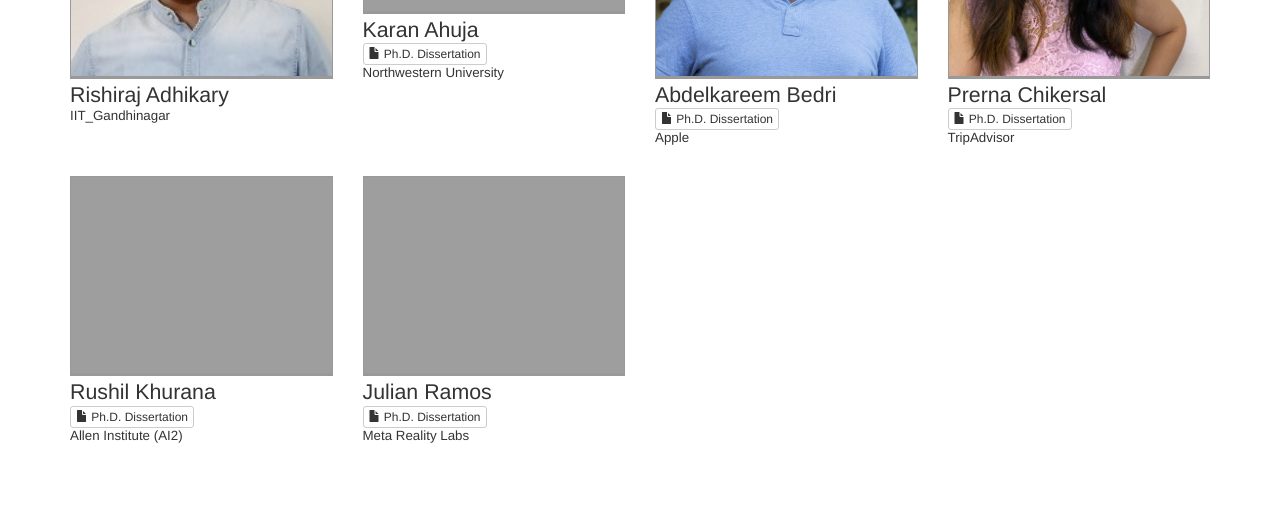
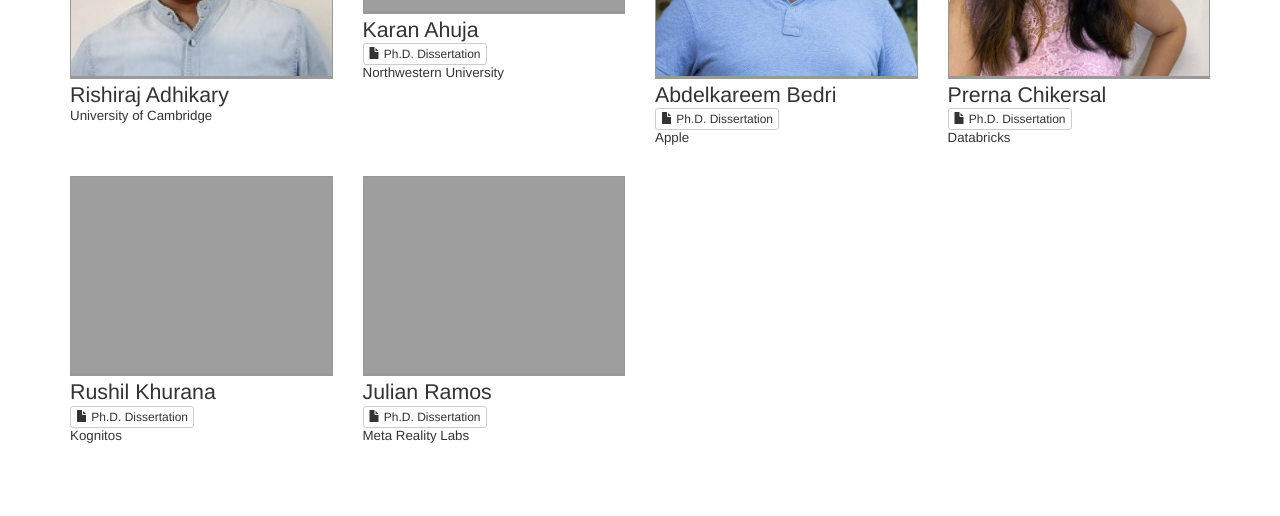
Before and after one commit to cmusmashlab/cmusmashlab.github.io, a Jekyll site: the page built from members/index.html, in a window 1280 px wide and 900 px high, scrolled down 1529 px. Shown: the part 152-668 px from the top of the window. Built offline with Jekyll 4.4.1, drawn with Linux system fonts in a browser that asks for light colours; nearby versions of some CDN libraries; some web fonts are replaced.

Commit message:
Update members.yml

```diff
--- a/_data/members.yml
+++ b/_data/members.yml
@@ -99,7 +99,7 @@
   image: /images/members/chikersal.png
   email: prerna@cmu.edu
   degree: Ph.D. Student
-  affiliation: TripAdvisor
+  affiliation: Databricks
   status: alumni
   dissertation: /pdfs/chikersal_dissertation.pdf
 
@@ -129,7 +129,7 @@
   email: rushil@cmu.edu
   website: http://rushil.fyi
   degree: Ph.D. Student
-  affiliation: Allen Institute (AI2)
+  affiliation: Kognitos
   status: alumni
   dissertation: /pdfs/khurana_dissertation.pdf
 
@@ -139,7 +139,7 @@
   email: rishiraj.a@iitgn.ac.in
   website: https://rishi-a.github.io
   degree: Ph.D. Student
-  affiliation: IIT_Gandhinagar
+  affiliation: University of Cambridge
   status: alumni
 
 # Other Collaborators
```
